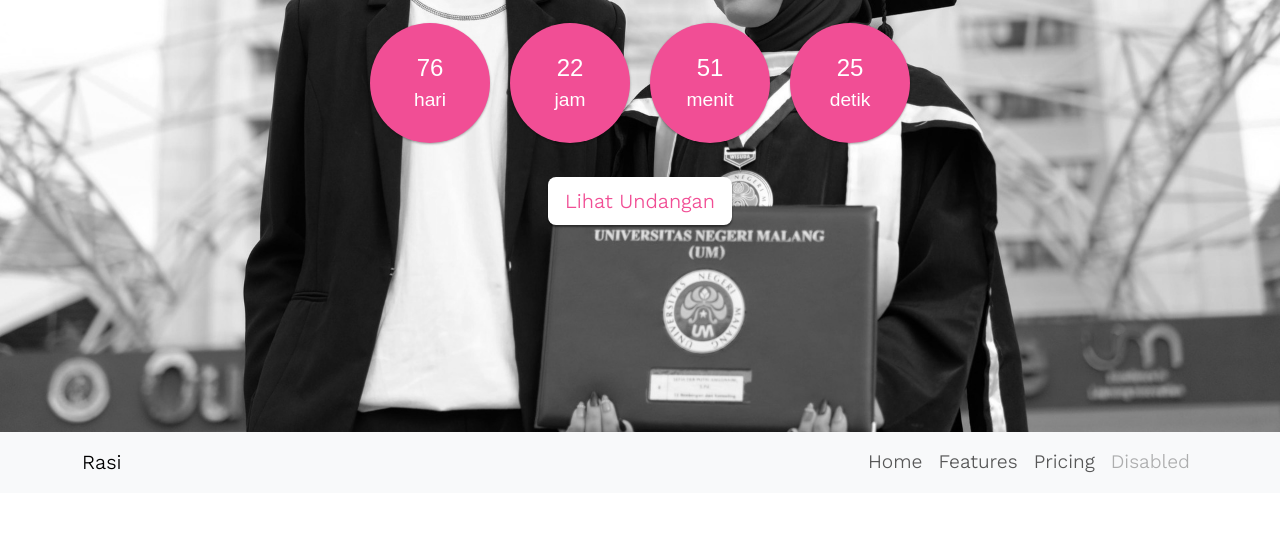
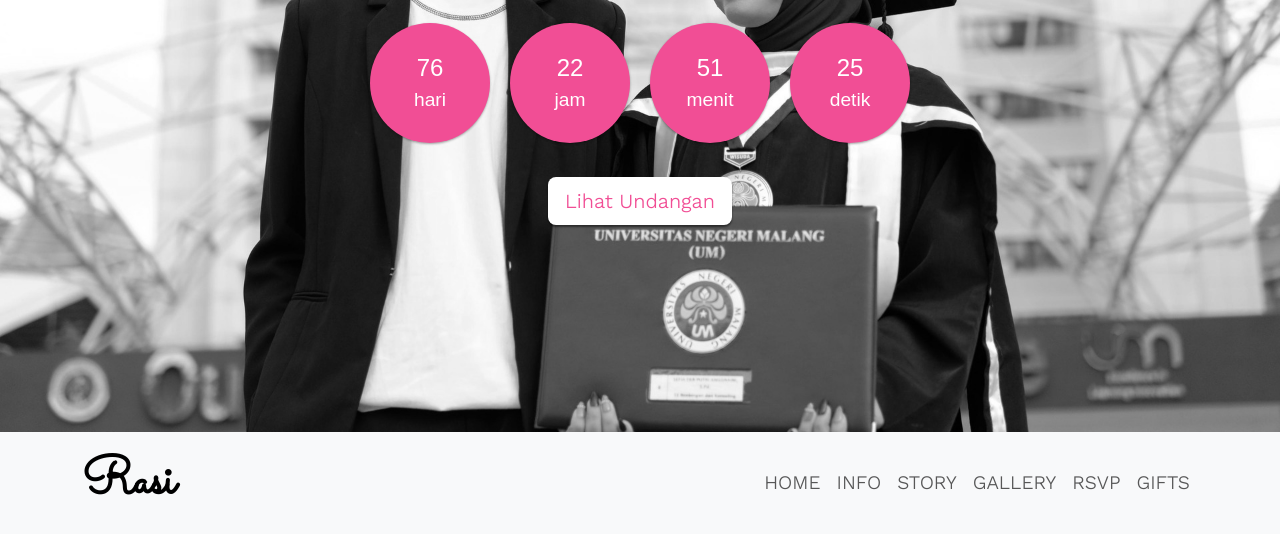
Before and after one commit to rafirachmawan/Undangan_Digital, a plain HTML site: page index.html in a window 1280 px wide. Shown: the part 368-902 px from the top of the page. Drawn offline with nearby package versions, Linux system fonts and the light colour scheme.

Commit message:
finished content navbar

```diff
--- a/index.html
+++ b/index.html
@@ -36,7 +36,7 @@
   <nav class="navbar navbar-expand-md bg-body-tertiary sticky-top">
     <div class="container">
       <a class="navbar-brand" href="#">Rasi</a>
-      <button class="navbar-toggler" type="button" data-bs-toggle="offcanvas" data-bs-target="#offcanvasNavbar"
+      <button class="navbar-toggler border-0" type="button" data-bs-toggle="offcanvas" data-bs-target="#offcanvasNavbar"
         aria-controls="offcanvasNavbar" aria-label="Toggle navigation">
         <span class="navbar-toggler-icon"></span>
       </button>
@@ -48,9 +48,11 @@
         <div class="offcanvas-body">
           <div class="navbar-nav ms-auto">
             <a class="nav-link" href="#home">Home</a>
-            <a class="nav-link" href="#">Features</a>
-            <a class="nav-link" href="#">Pricing</a>
-            <a class="nav-link disabled" aria-disabled="true">Disabled</a>
+            <a class="nav-link" href="#info">Info</a>
+            <a class="nav-link" href="#story">Story</a>
+            <a class="nav-link" href="#gallery">Gallery</a>
+            <a class="nav-link" href="#rsvo">RSVP</a>
+            <a class="nav-link" href="#gifts">Gifts</a>
           </div>
 
         </div>
--- a/style.css
+++ b/style.css
@@ -61,6 +61,17 @@ body {
   color: white;
 }
 
+.navbar-brand,
+.offcanvas-title {
+  font-family: "Sacramento", cursive;
+  font-size: 3.2rem;
+  font-weight: bold;
+}
+.navbar-nav,
+.nav-link {
+  text-transform: uppercase;
+}
+
 /* media query
 /* Laptop */
 @media (max-width: 992px) {
@@ -85,6 +96,11 @@ body {
     padding: 60px;
     margin: 5px;
   }
+  .navbar-nav,
+  .nav-link {
+    font-size: 2rem;
+    text-align: center;
+  }
 }
 
 /* Mobile phone */
```
